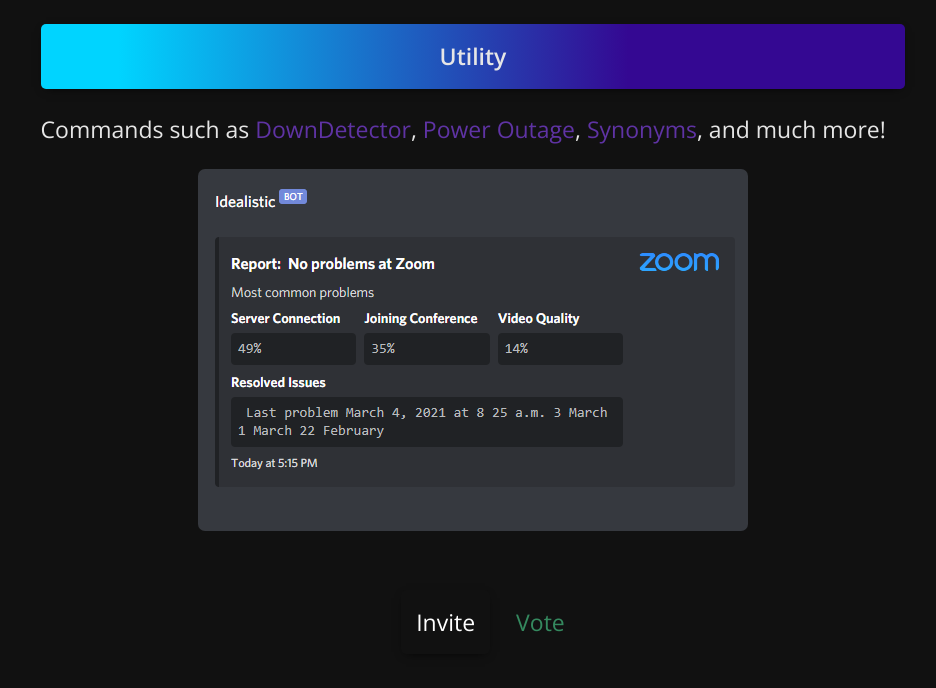
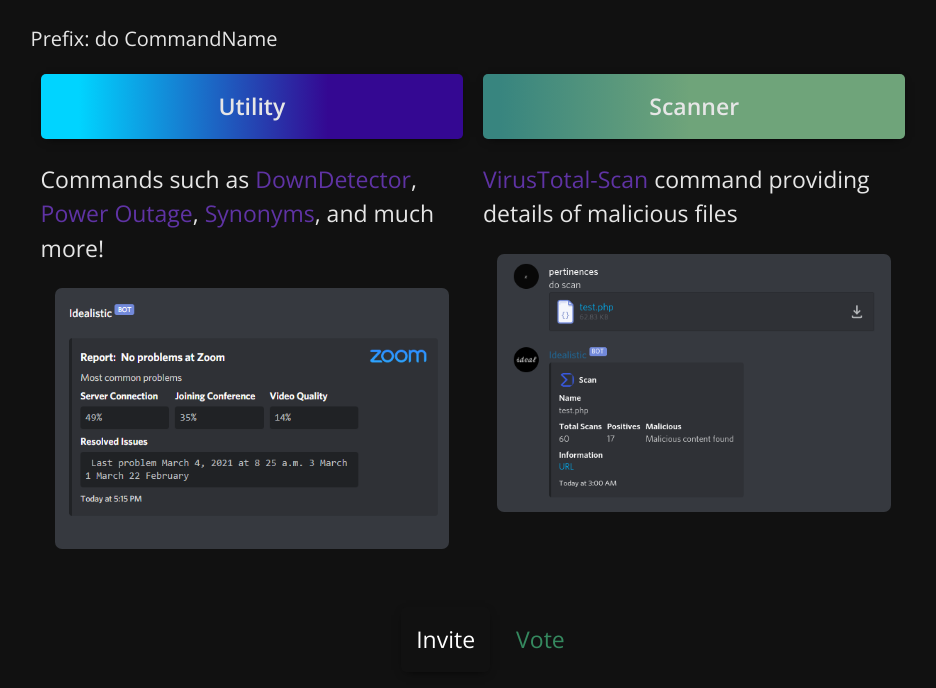
Before and after one commit to Pertinences/pertinences.github.io, a plain HTML site: page index.html in a window 1280 px wide. Shown: the part 70-758 px from the top of the page, without its empty margins (167-1103 px from the left). Drawn offline with nearby package versions, Linux system fonts and the light colour scheme.

Commit message:
Added more specification, and a new command virustotal scanner command to the view

```diff
--- a/index.html
+++ b/index.html
@@ -86,12 +86,20 @@
 
         	<h3>Idealistic</h3>
 
+
+            <p style="font-size: 20px;">Prefix: do CommandName</p>
             <div class="box-wrapper">
                 <div class="box">
                     <div style="background: rgb(0,212,255); background: linear-gradient(90deg, rgba(0,212,255,1) 9%, rgba(52,8,146,1) 68%); ">Utility</div>
                     <p>Commands such as <code>DownDetector</code>, <code>Power Outage</code>, <code>Synonyms</code>, and much more!</p>
                     <img src="imgs/idealistic.png" alt="Downdetector" title="Downdetector">
                 </div>
+                <div class="box">
+                    <div style="background: rgb(56,133,127); background: linear-gradient(90deg, rgba(56,133,127,1) 4%, rgba(111,164,122,1) 49%); ">Scanner</div>
+                    <p><code>VirusTotal-Scan</code> command providing details of malicious files</p>
+                    <img src="imgs/virustotal.png" alt="VirusTotal" title="VirusTotal">
+                </div>
+
             </div>
 
             <div class="center">
```
Also changed, not shown: imgs/virustotal.png (added), imgs/virustotal_logo.png (added), 1 other file.
